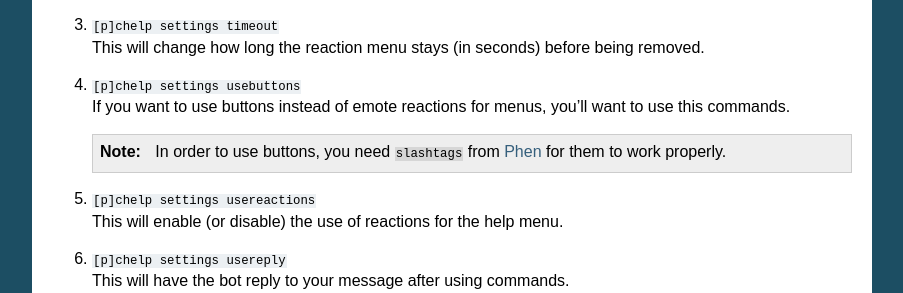
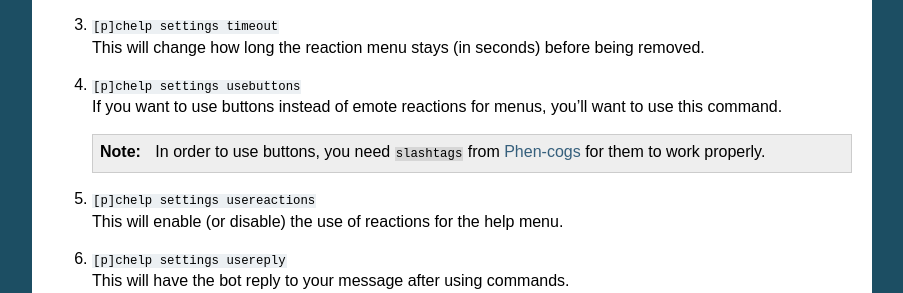
Before and after one commit to npc203/npc-cogs, a Sphinx documentation site: the page built from docs/source/customhelp.rst, in a window 1280 px wide and 900 px high, scrolled down 4755 px. Shown: the part 162-455 px from the top of the window, without its empty margins (198-1101 px from the left). Built offline with Sphinx 7.4.7, drawn with Linux system fonts in a browser that asks for light colours.

Commit message:
Minor changes

```diff
--- a/docs/source/customhelp.rst
+++ b/docs/source/customhelp.rst
@@ -147,10 +147,10 @@ Custom Help Settings
    | This will change how long the reaction menu stays (in seconds) before being removed.
 
 4. | ``[p]chelp settings usebuttons``
-   | If you want to use buttons instead of emote reactions for menus, you'll want to use this commands.
+   | If you want to use buttons instead of emote reactions for menus, you'll want to use this command.
 
    .. note::
-      In order to use buttons, you need ``slashtags`` from `Phen <https://github.com/phenom4n4n/phen-cogs>`__ for them to work properly.
+      In order to use buttons, you need ``slashtags`` from `Phen-cogs <https://github.com/phenom4n4n/phen-cogs>`__ for them to work properly.
 
 5. | ``[p]chelp settings usereactions``
    | This will enable (or disable) the use of reactions for the help menu.
```
